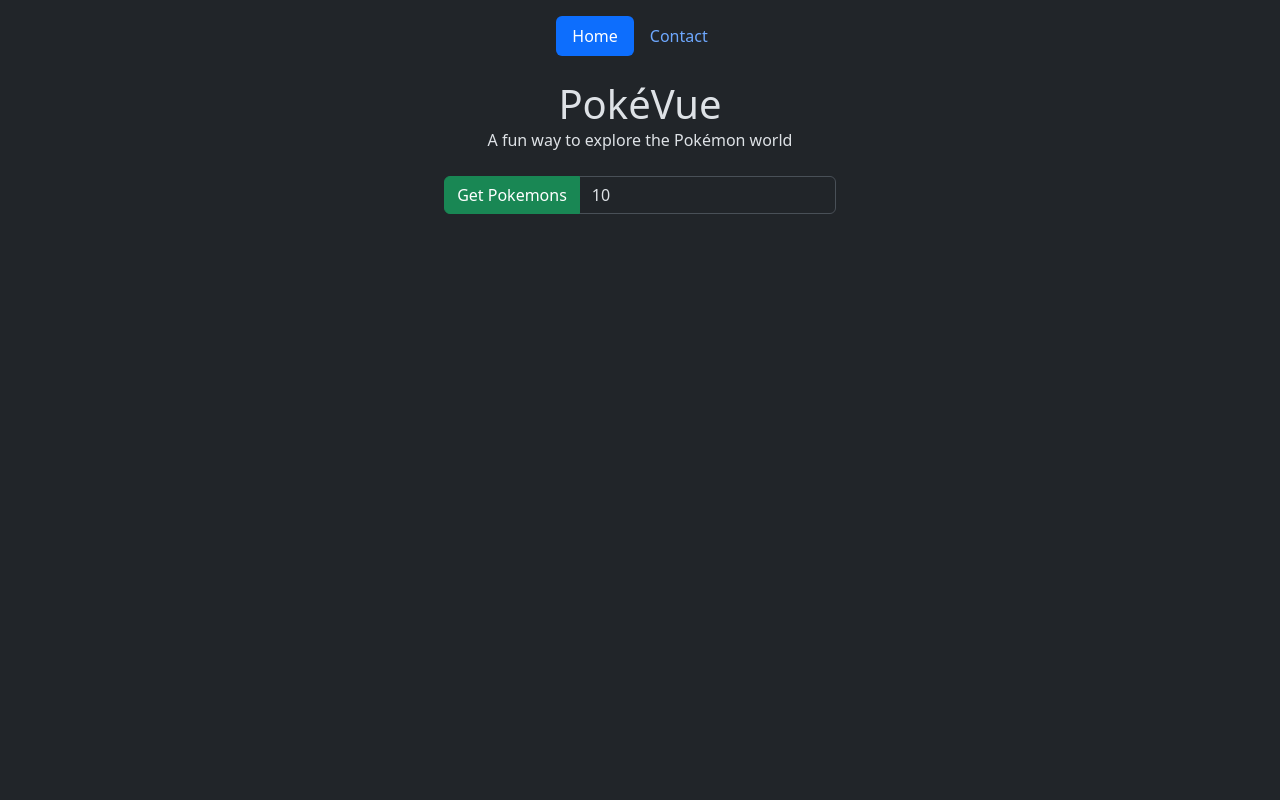
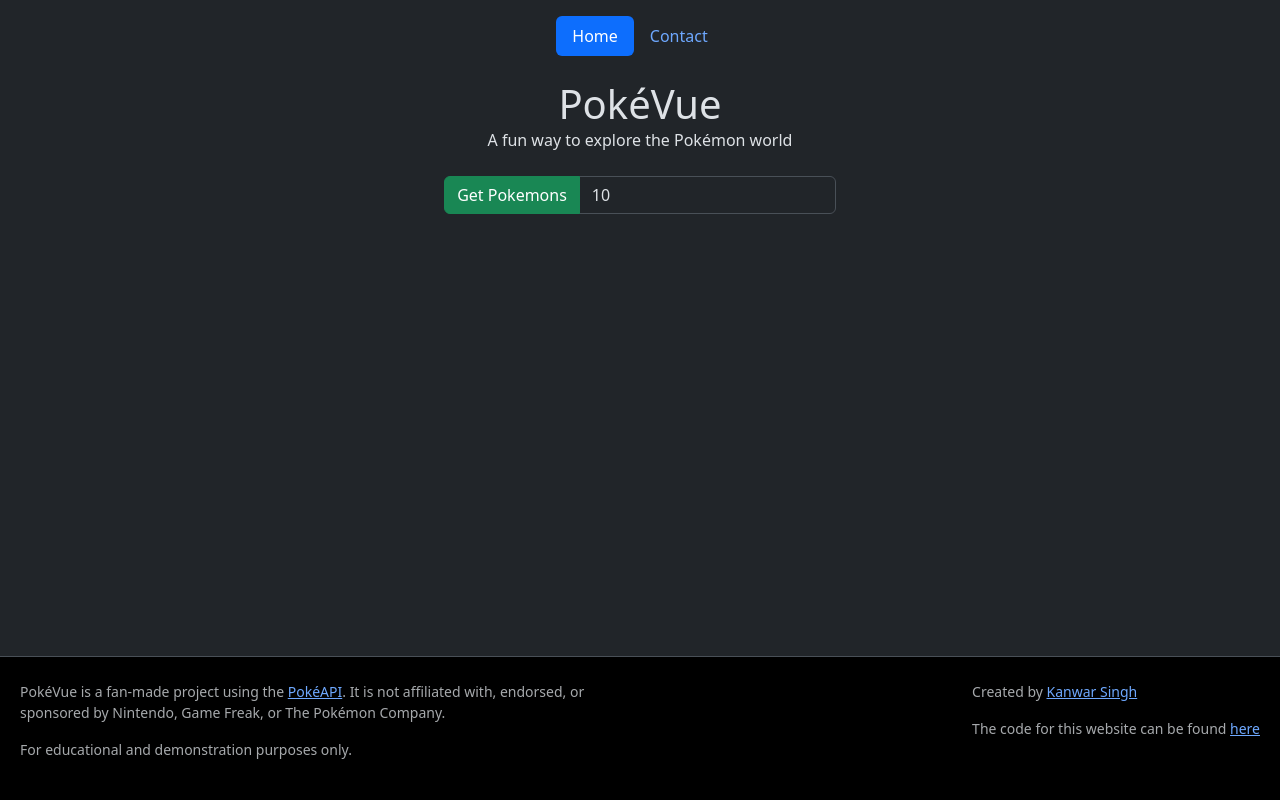
Before and after one commit to kanwarjotp/PokiVue, a Vue app: page / in a window 1280 px wide. Shown: the top 800 px of the page. Built offline with nearby package versions, Linux system fonts and the light colour scheme.

Commit message:
(fix) fixed footer positioning

```diff
--- a/src/App.vue
+++ b/src/App.vue
@@ -4,15 +4,17 @@
 </script>
 
 <template>
-  <NavBar />
-  <main>
-    <router-view></router-view>
-  </main>
-  <FooterComp />
+  <section class="d-flex flex-column min-vh-100">
+    <NavBar />
+    <main class="flex-fill">
+      <router-view></router-view>
+    </main>
+    <FooterComp class="mt-autio" />
+  </section>
 </template>
 
 <style scoped>
-main {
-  height: 100vh;
+html, body, #app {
+  height: 100%;
 }
 </style>
--- a/src/components/FooterComp.vue
+++ b/src/components/FooterComp.vue
@@ -31,7 +31,6 @@
 <style scoped>
 footer {
   background-color: black;
-  position: relative;
   bottom: 0;
   width: 100%;
 }
```
